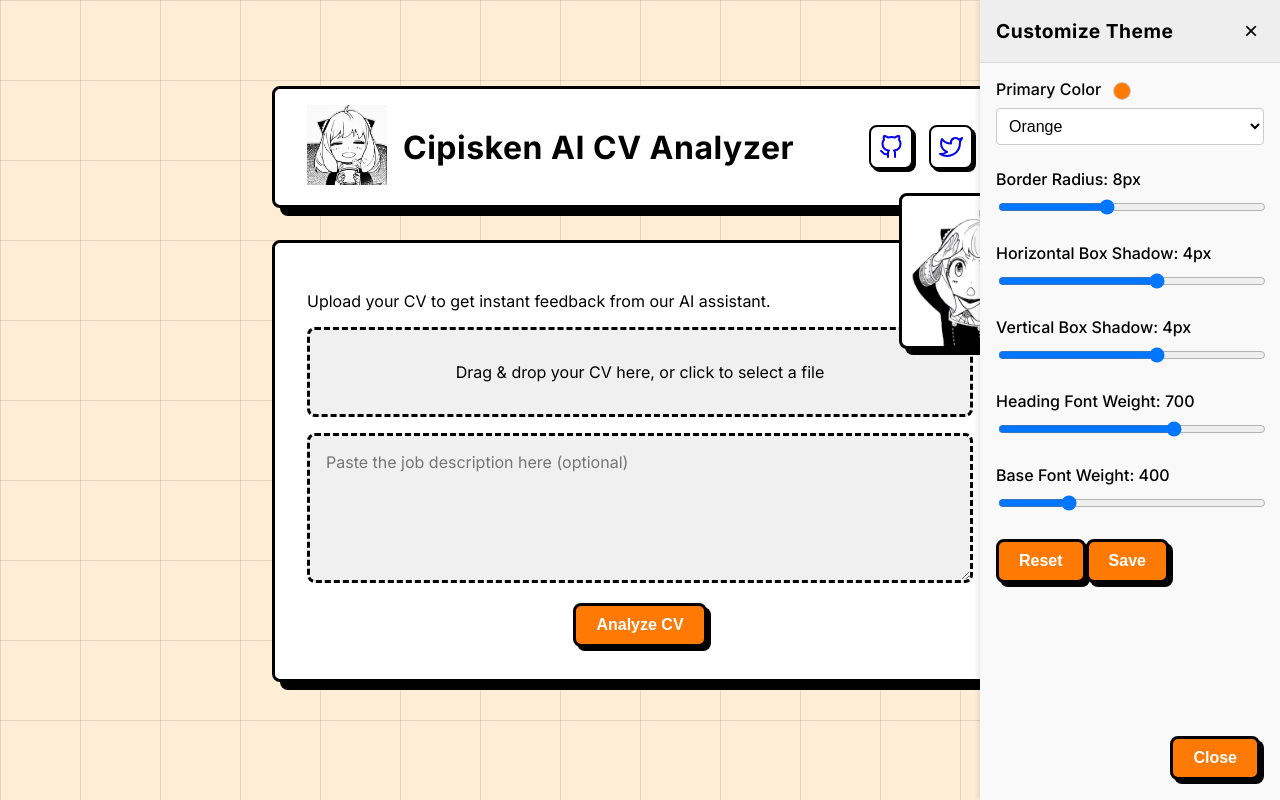
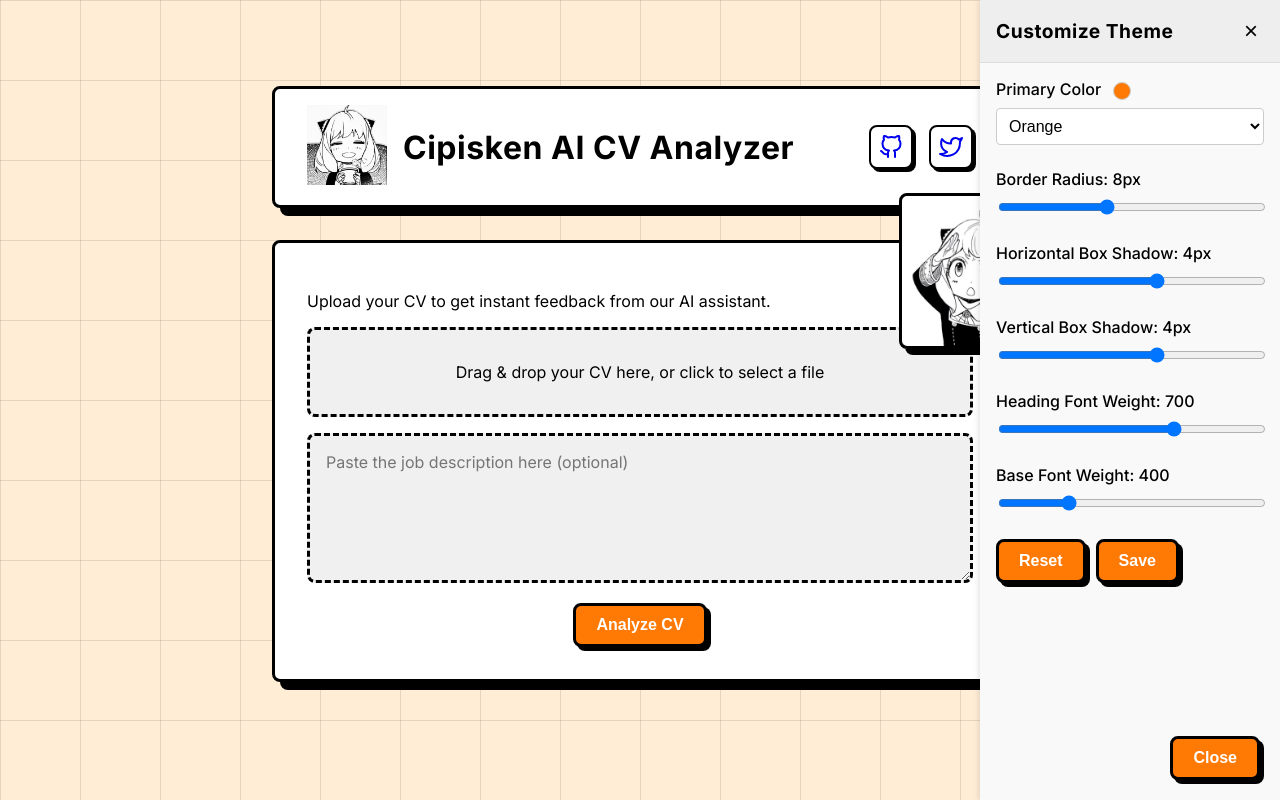
Before and after one commit to ygoncloud/neo-cipisken, a Next.js app: page / in a window 1280 px wide. Both pictures are taken after a click on the button "Customize". Built offline with nearby package versions, Linux system fonts and the light colour scheme.

Commit message:
feat: fix space layout

```diff
--- a/src/app/globals.css
+++ b/src/app/globals.css
@@ -146,6 +146,11 @@ p {
   bottom: 20px;
   right: 20px;
   z-index: 1001;
+}
+
+.customizer-buttons {
+  display: flex;
+  gap: 10px;
 }
 
 .customize-button {
```
